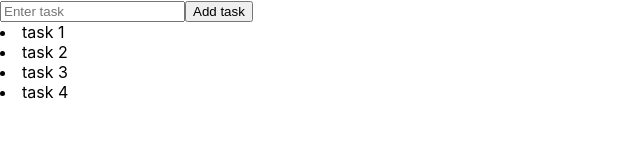
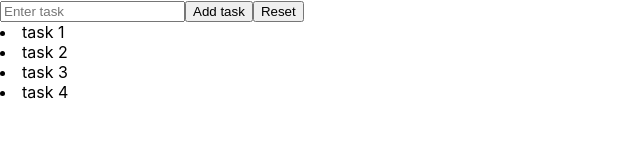
Before and after one commit to abhisheksaxena1998/reactToDoApplication, a React (Create React App) app: page / in a window 1280 px wide. Shown: the top 160 px of the page, without its empty margins (0-640 px from the left). Built offline with nearby package versions, Linux system fonts and the light colour scheme.

Commit message:
reset handler added

```diff
--- a/src/App.js
+++ b/src/App.js
@@ -18,12 +18,17 @@ class App extends Component {
     console.log("Add a new task");
   };
 
+  handleReset = ()=>{
+    const counters = []
+    this.setState({ counters });
+  }
+
   render() {
     console.log(this.state.counters)
     const listItems = this.state.counters.map((d) => <li key={d.id}>{d.value}</li>);
     return ( <React.Fragment>
       <main className="container">
-      <Formz counters={this.state.counters} onClick={this.handleSubmit} />
+      <Formz counters={this.state.counters} onClick={this.handleSubmit} onReset={this.handleReset} />
       </main>
       <div>
       {listItems }
--- a/src/components/form.jsx
+++ b/src/components/form.jsx
@@ -11,6 +11,7 @@ class Formz extends Component {
         >
           Add task
         </button>
+        <button onClick={this.props.onReset}>Reset</button>
       </div>
     );
   }
```
Also changed, not shown: 1 other file (tests, documents, lock files or other folders).
